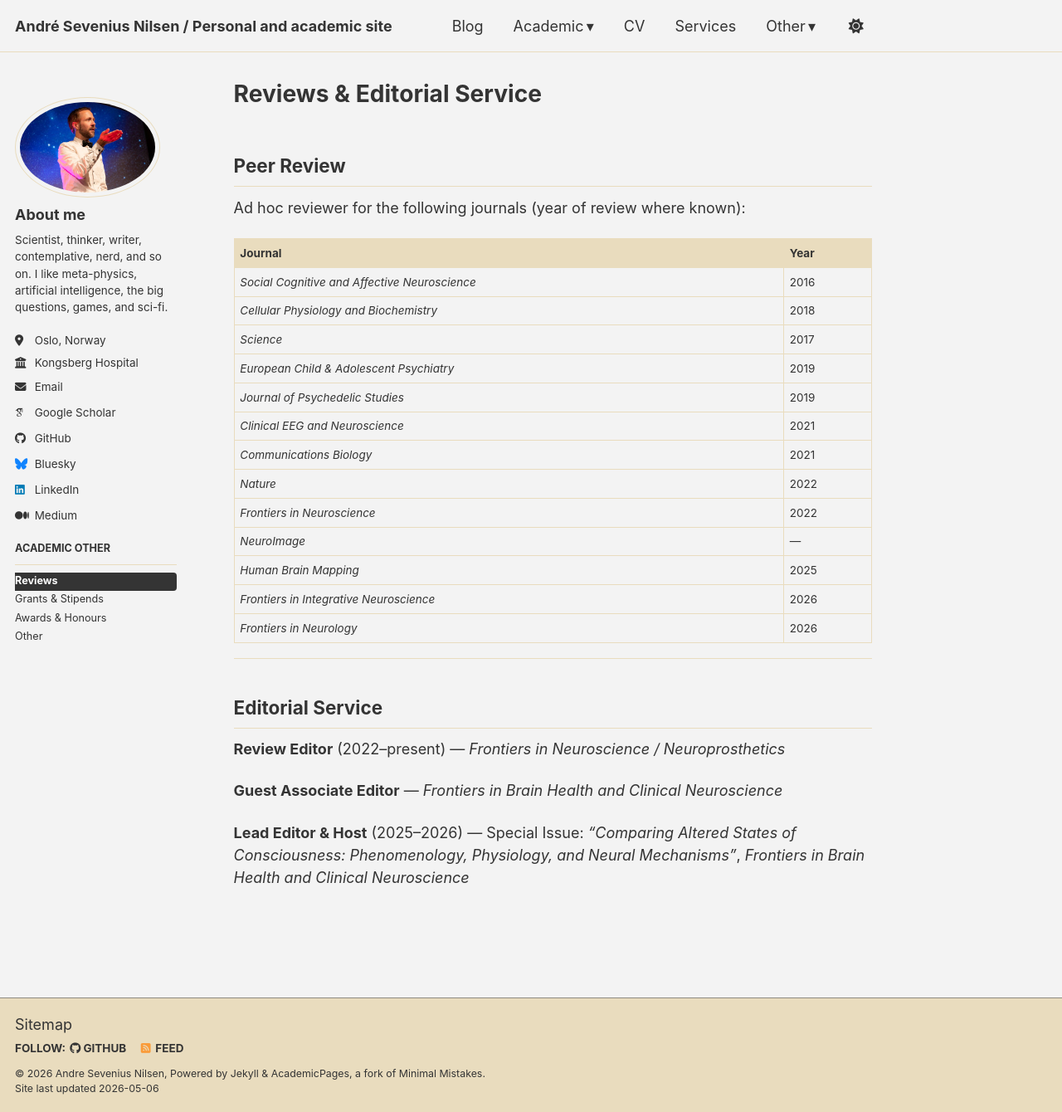
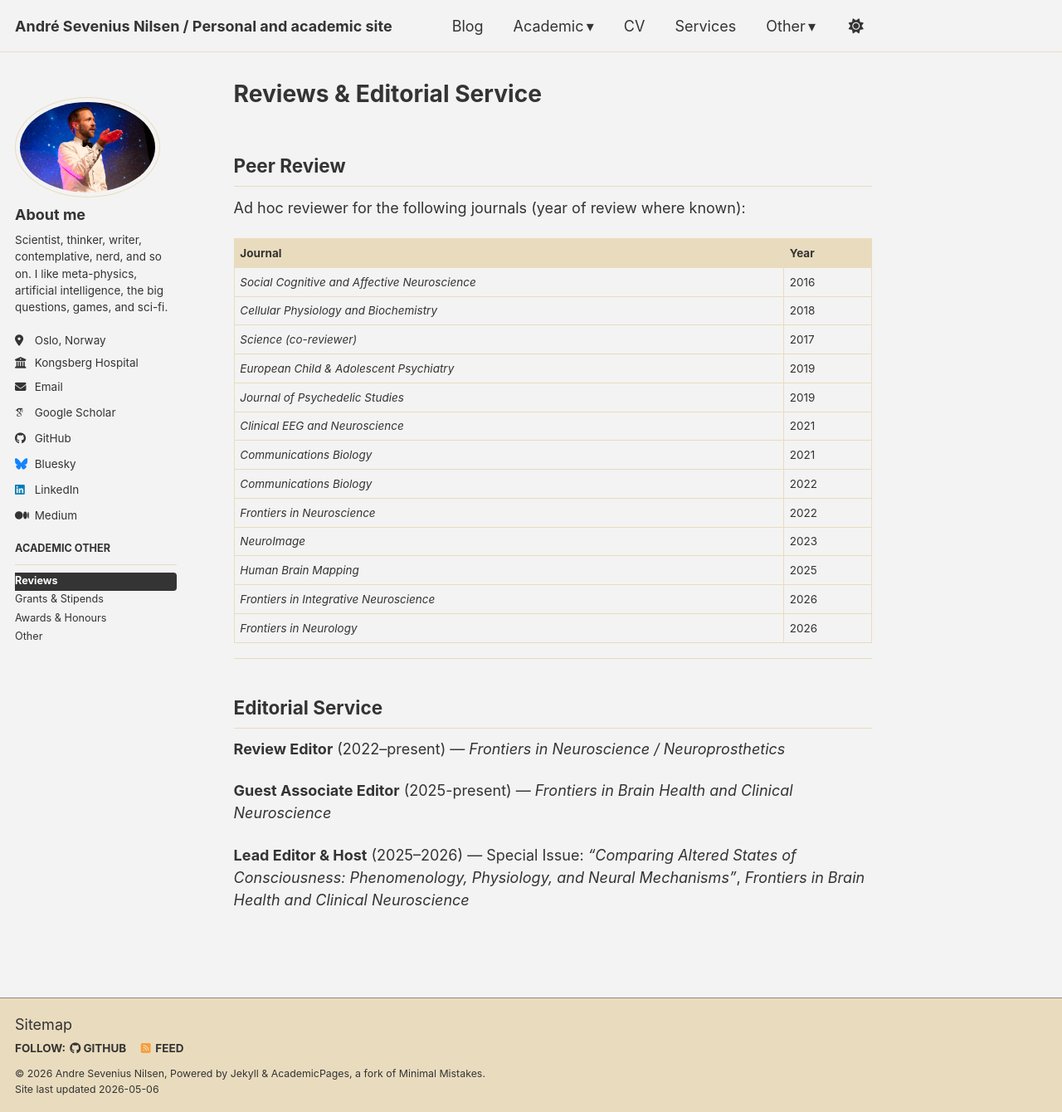
Before and after one commit to DjFarmor/DjFarmor.github.io, a Jekyll site: the page built from _pages/reviews.md, in a window 1280 px wide and 1340 px high. Shown: the whole window at 83% size. Built offline with Jekyll 4.4.1, drawn with Linux system fonts in a browser that asks for light colours; some web fonts are replaced; a script bundle is joined from its source files by our own code; library files that are not in the unit come from our copies.

Commit message:
Update reviews.md

```diff
--- a/_pages/reviews.md
+++ b/_pages/reviews.md
@@ -15,14 +15,14 @@ Ad hoc reviewer for the following journals (year of review where known):
 |---|---|
 | *Social Cognitive and Affective Neuroscience* | 2016 |
 | *Cellular Physiology and Biochemistry* | 2018 |
-| *Science* | 2017 |
+| *Science (co-reviewer)* | 2017 |
 | *European Child & Adolescent Psychiatry* | 2019 |
 | *Journal of Psychedelic Studies* | 2019 |
 | *Clinical EEG and Neuroscience* | 2021 |
 | *Communications Biology* | 2021 |
-| *Nature* | 2022 |
+| *Communications Biology* | 2022 |
 | *Frontiers in Neuroscience* | 2022 |
-| *NeuroImage* | — |
+| *NeuroImage* | 2023 |
 | *Human Brain Mapping* | 2025 |
 | *Frontiers in Integrative Neuroscience* | 2026 |
 | *Frontiers in Neurology* | 2026 |
@@ -33,6 +33,6 @@ Ad hoc reviewer for the following journals (year of review where known):
 
 **Review Editor** (2022–present) — *Frontiers in Neuroscience / Neuroprosthetics*
 
-**Guest Associate Editor** — *Frontiers in Brain Health and Clinical Neuroscience*
+**Guest Associate Editor** (2025-present) — *Frontiers in Brain Health and Clinical Neuroscience*
 
 **Lead Editor & Host** (2025–2026) — Special Issue: *"Comparing Altered States of Consciousness: Phenomenology, Physiology, and Neural Mechanisms"*, *Frontiers in Brain Health and Clinical Neuroscience*
```
